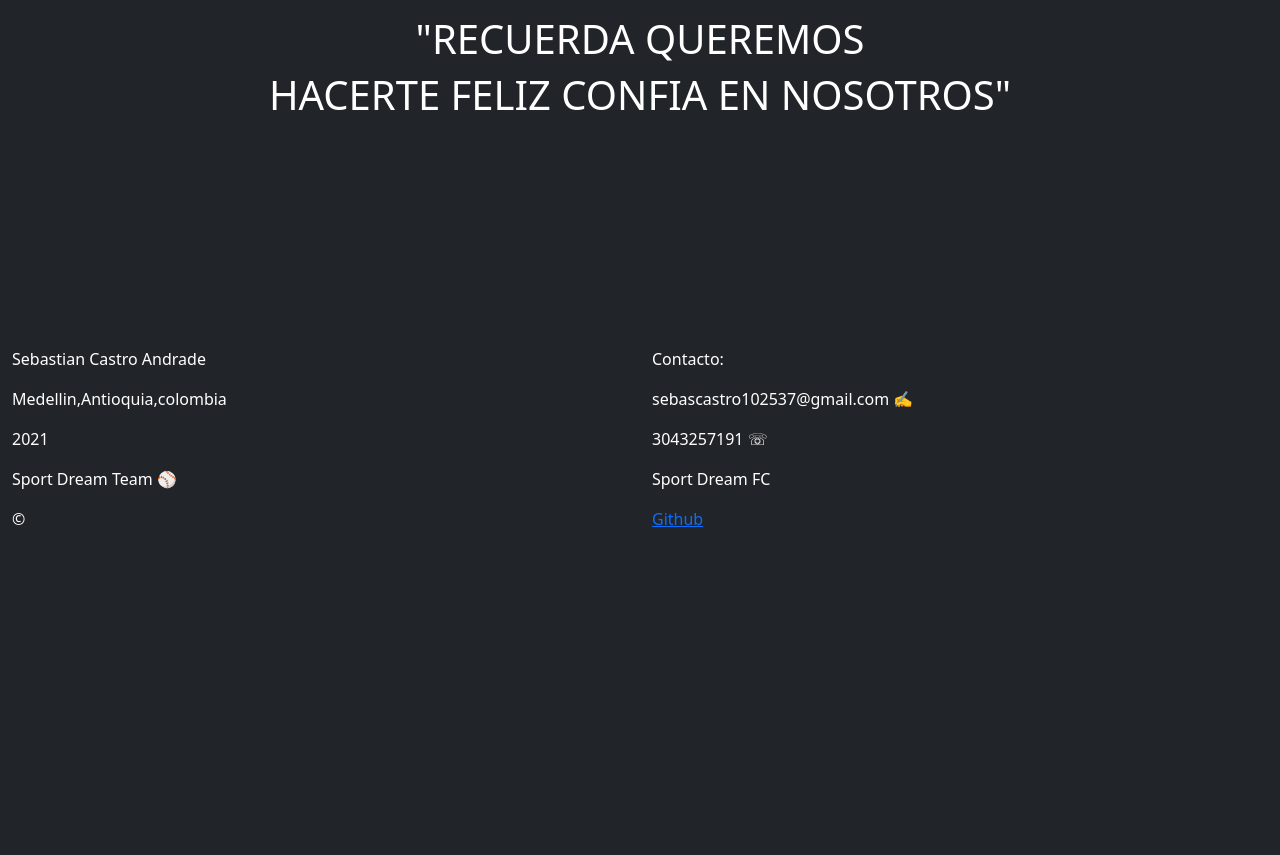
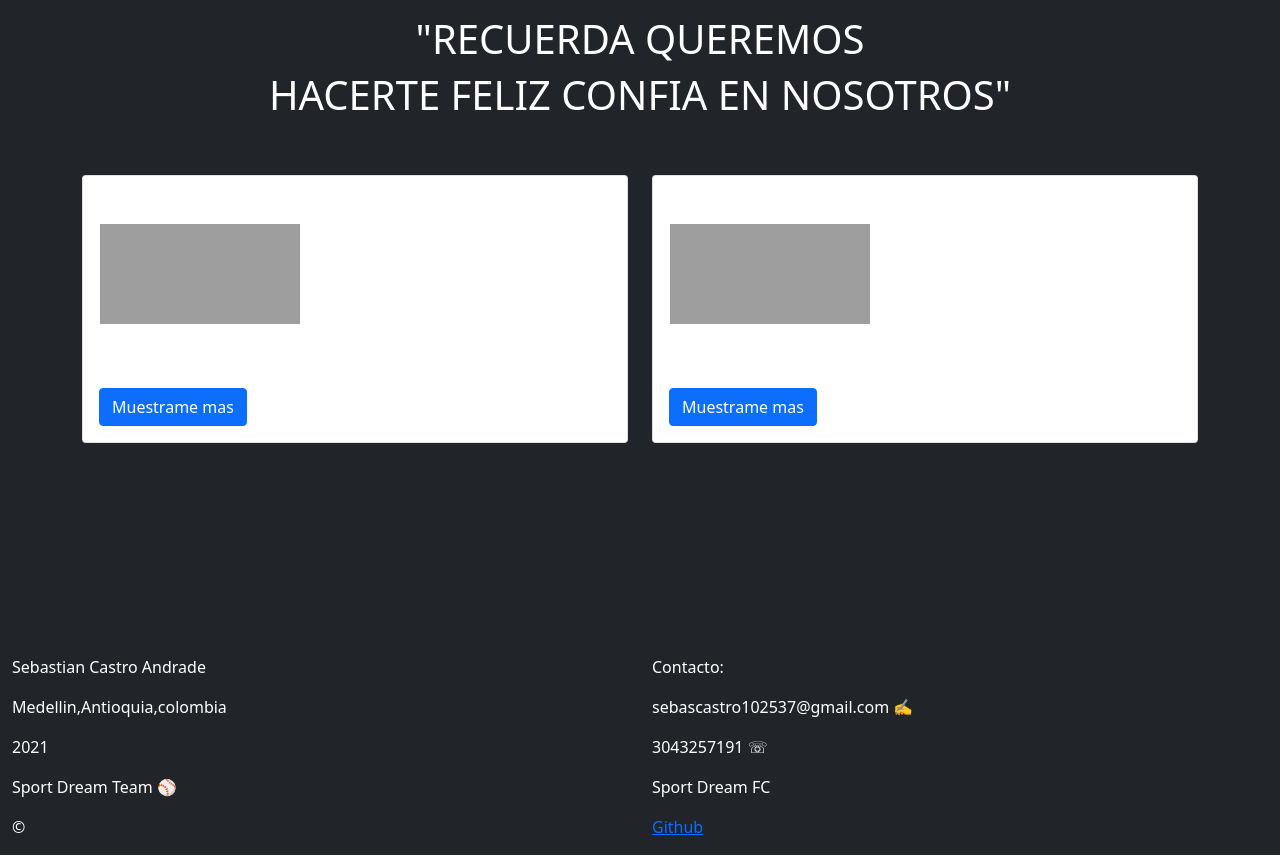
Before and after one commit to sebas102537/sportDream, a plain HTML site: page pagina4.html in a window 1280 px wide. Shown: the part 1200-2055 px from the top of the page. Before the commit the page ends 1747 px from the top, so only its background shows below. Drawn offline with nearby package versions, Linux system fonts and the light colour scheme; grey boxes are pictures that could not be loaded.

Commit message:
secciones en servicios se cambiaron

```diff
--- a/pagina4.html
+++ b/pagina4.html
@@ -96,6 +96,29 @@
 
                     </p>
 
+                    <div class="row">
+                      <div class="col-sm-6 mb-3 mb-sm-0">
+                        <div class="card">
+                          <div class="card-body">
+                            <h5 class="card-title">Como Te Cuidas</h5>
+                            <img class="cards" src="https://ligacancercesar.org/wp-content/uploads/2023/05/ejercicio.jpg" >
+                            <p class="card-text">Son detalles pero nada como cumplir tus objetivos y mas aun cuidarte mientras lo logras.</p>
+                            <a href="#" class="btn btn-primary">Muestrame mas</a>
+                          </div>
+                        </div>
+                      </div>
+                      <div class="col-sm-6">
+                        <div class="card">
+                          <div class="card-body">
+                            <h5 class="card-title">Dietas y Rutinas</h5>
+                            <img class="cards" src="https://media.gq.com.mx/photos/62bf0c1aad929f35090a2e1a/master/pass/dieta_y_ejercicio.jpg" width="200px">
+                            <p class="card-text">Aunque no lo parece las dietas y las diferentes rutinas son muy importantes en un estilo de vida saludable.</p>
+                            <a href="#" class="btn btn-primary">Muestrame mas</a>
+                          </div>
+                        </div>
+                      </div>
+                    </div>
+
                 </div>
             </div>
         </div>
```
